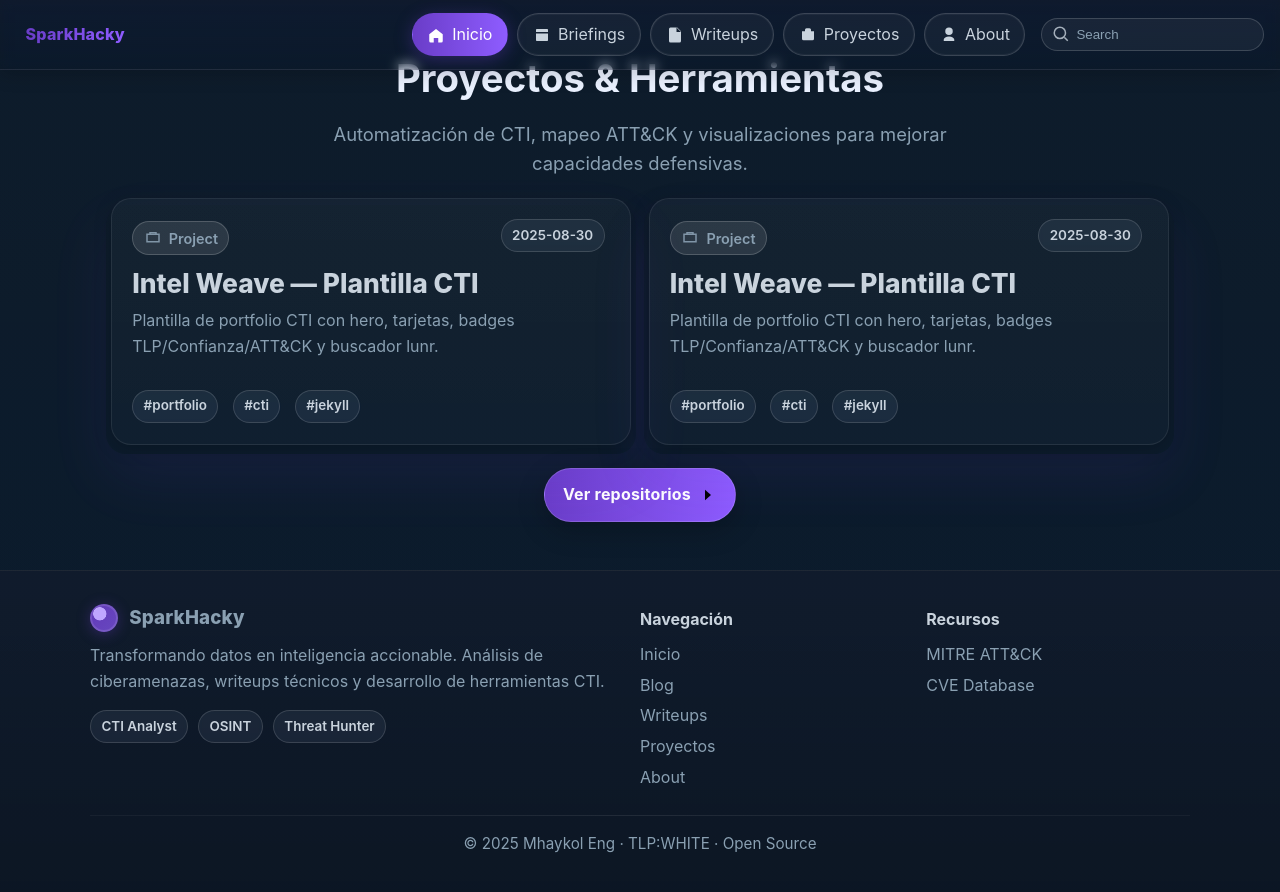
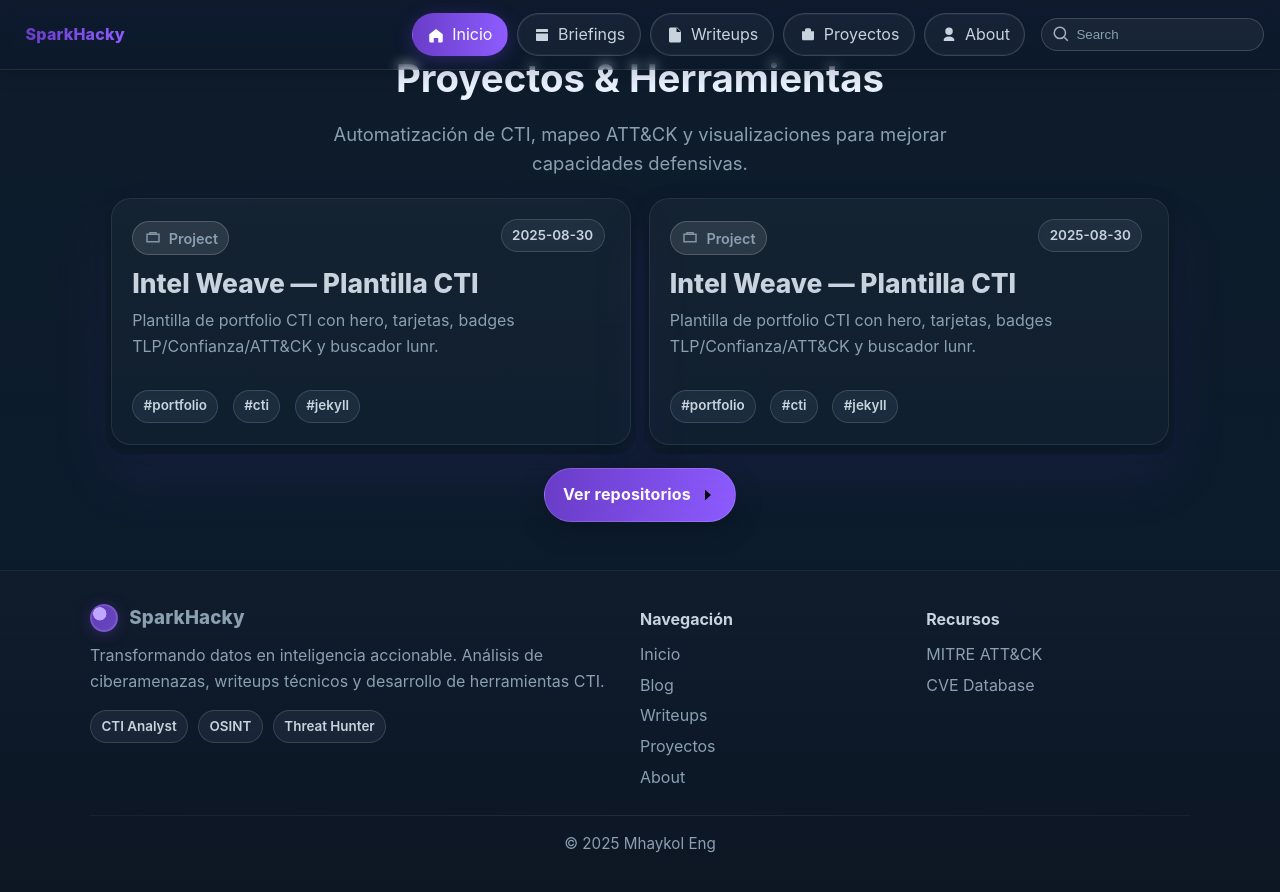
Before and after one commit to Sparkhacky/sparkhacky.github.io, a Jekyll site: the page built from index.html, in a window 1280 px wide and 900 px high, scrolled down 2049 px. Shown: the top 892 px of the window. Built offline with Jekyll 4.4.1, drawn with Linux system fonts in a browser that asks for light colours.

Commit message:
Update footer.html

```diff
--- a/_includes/footer.html
+++ b/_includes/footer.html
@@ -41,6 +41,6 @@
   <div class="footer-sep" aria-hidden="true"></div>
 
   <div class="footer-bottom">
-    <p>© {{ "now" | date: "%Y" }} Mhaykol Eng · TLP:WHITE · Open Source</p>
+    <p>© {{ "now" | date: "%Y" }} Mhaykol Eng</p>
   </div>
 </footer>
```
